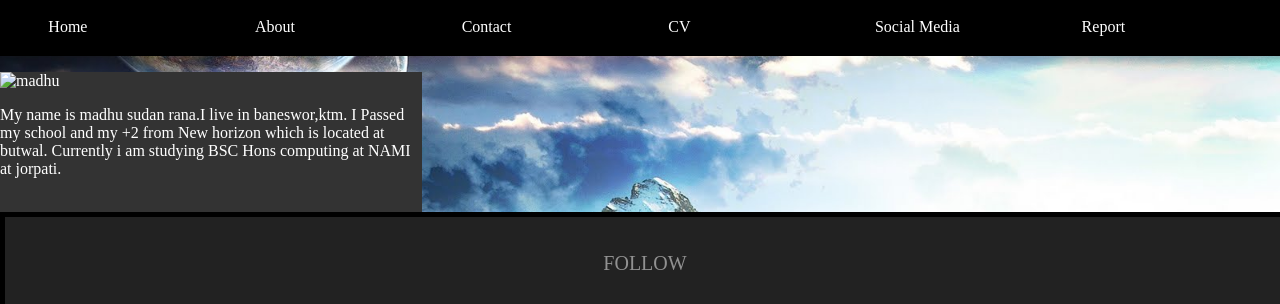
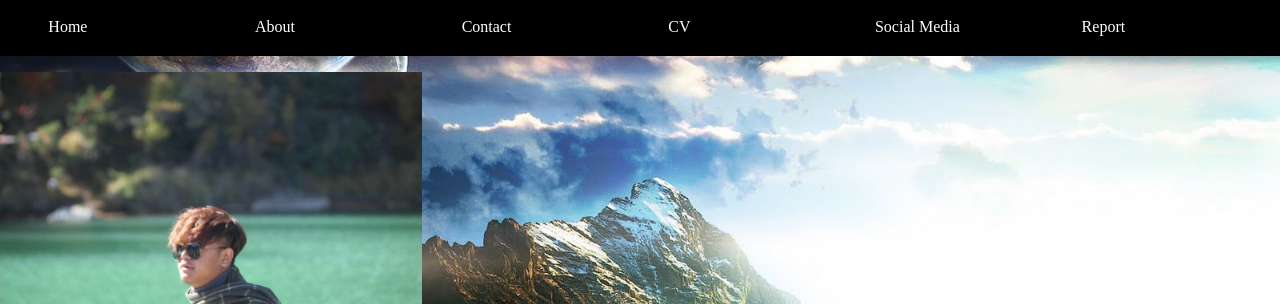
Before and after one commit to madhurana819/My-CV, a plain HTML site: page about.html in a window 1280 px wide. Shown: the part 83-387 px from the top of the page. Drawn offline with Linux system fonts and the light colour scheme.

Commit message:
images changed

```diff
--- a/about.html
+++ b/about.html
@@ -25,7 +25,7 @@
      <div class="abtSection">
 
 		<div class="image">
-		<img src="image/red.JPG.JPG" alt="madhu">
+		<img src="image/red.JPG" alt="madhu">
 		<p>My name is madhu sudan rana.I live in baneswor,ktm. I Passed my school and my +2 from New horizon which is located at butwal. Currently i am studying BSC Hons computing at NAMI at jorpati. </p>
 		<br>
 		</div>
```
